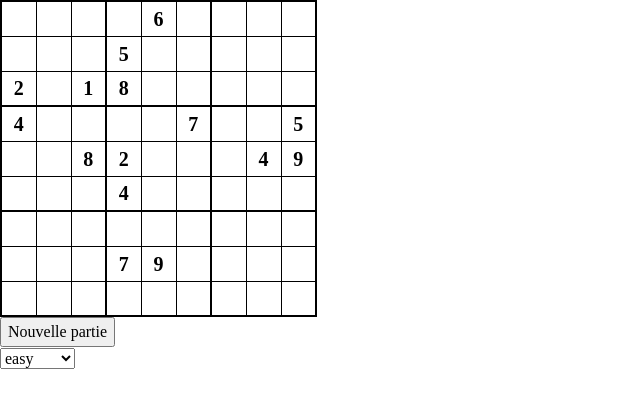
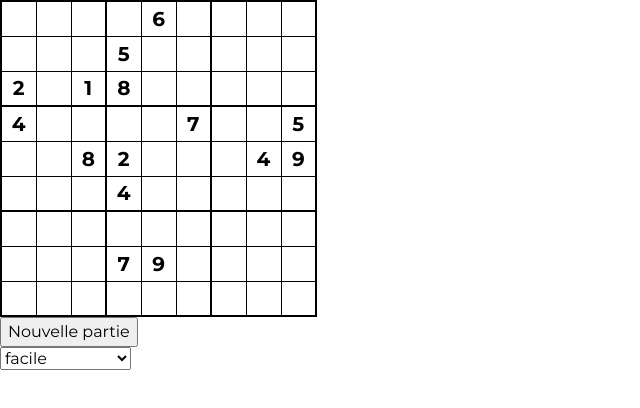
Before and after one commit to WandoCode/Sudoku, a website built with Vite: page index.html in a window 1280 px wide. Shown: the whole page, without its empty margins (0-640 px from the left). Built offline with nearby package versions, Linux system fonts and the light colour scheme.

Commit message:
Add new game btn and difficulty selection

```diff
--- a/factories/UIFactory.js
+++ b/factories/UIFactory.js
@@ -7,7 +7,6 @@ function UIFactory(game) {
 
     const grid = gridDOMFactory(game.id, game.gridCurrState)
     grid.createBoard()
-    grid.addListener()
 
     const board = grid.board
 
@@ -33,20 +32,25 @@ function UIFactory(game) {
   }
 
   const drawSelectDifficulty = () => {
-    const difficulties = ['easy', 'medium', 'hard']
+    const difficulties = {
+      facile: 'easy',
+      intermédiaire: 'medium',
+      difficile: 'hard',
+    }
 
     const container = document.getElementsByClassName('difficulty-container')[0]
 
     const select = document.createElement('select')
     select.classList.add('select-difficulty')
 
-    difficulties.forEach((difficulty) => {
+    for (const difficultyName in difficulties) {
+      const difficultyValue = difficulties[difficultyName]
       const option = document.createElement('option')
-      option.value = difficulty
-      option.innerText = difficulty
+      option.value = difficultyValue
+      option.innerText = difficultyName
 
       select.appendChild(option)
-    })
+    }
 
     container.appendChild(select)
   }
@@ -56,6 +60,7 @@ function UIFactory(game) {
     drawNewGameBtn()
     drawSelectDifficulty()
   }
+
   return { drawPage }
 }
 
--- a/factories/gridDOMFactory.js
+++ b/factories/gridDOMFactory.js
@@ -40,6 +40,7 @@ function gridDOMFactory(id, gridDatas) {
         table.appendChild(newRow)
       }
       this.board = table
+      this.addListener()
     },
     addListener: function () {
       this.board.addEventListener('click', (e) => {
--- a/index.html
+++ b/index.html
@@ -6,6 +6,12 @@
     <meta name="viewport" content="width=device-width, initial-scale=1.0" />
     <script src="./index.js" type="module" defer></script>
     <link rel="stylesheet" href="./style/index.css" />
+    <link rel="preconnect" href="https://fonts.googleapis.com" />
+    <link rel="preconnect" href="https://fonts.gstatic.com" crossorigin />
+    <link
+      href="https://fonts.googleapis.com/css2?family=Montserrat:wght@300;400;700;800&display=swap"
+      rel="stylesheet"
+    />
     <title>Sudoku</title>
   </head>
   <body>
--- a/index.js
+++ b/index.js
@@ -2,9 +2,9 @@ import UIFactory from './factories/UIFactory.js'
 import gameManager from './feature/GameManager.js'
 
 const game = gameManager()
+const UIGenerator = UIFactory(game)
+
 const gameLoaded = game.loadGame()
-
 if (!gameLoaded) game.launchNewGame('easy')
 
-const UIGenerator = UIFactory(game)
 UIGenerator.drawPage()
--- a/style/board.css
+++ b/style/board.css
@@ -20,5 +20,5 @@
 }
 
 .board__cell--no-change {
-  font-weight: 800;
+  font-weight: 700;
 }
--- a/style/index.css
+++ b/style/index.css
@@ -1,3 +1,5 @@
 @import 'reset.css';
+@import 'variables.css';
 @import 'utility.css';
+@import 'setup.css';
 @import 'board.css';
--- /dev/null
+++ b/style/setup.css
@@ -0,0 +1,4 @@
+body,
+input {
+  font-family: var(--font-main);
+}
--- /dev/null
+++ b/style/variables.css
@@ -0,0 +1,3 @@
+:root {
+  --font-main: 'Montserrat', sans-serif;
+}
```
